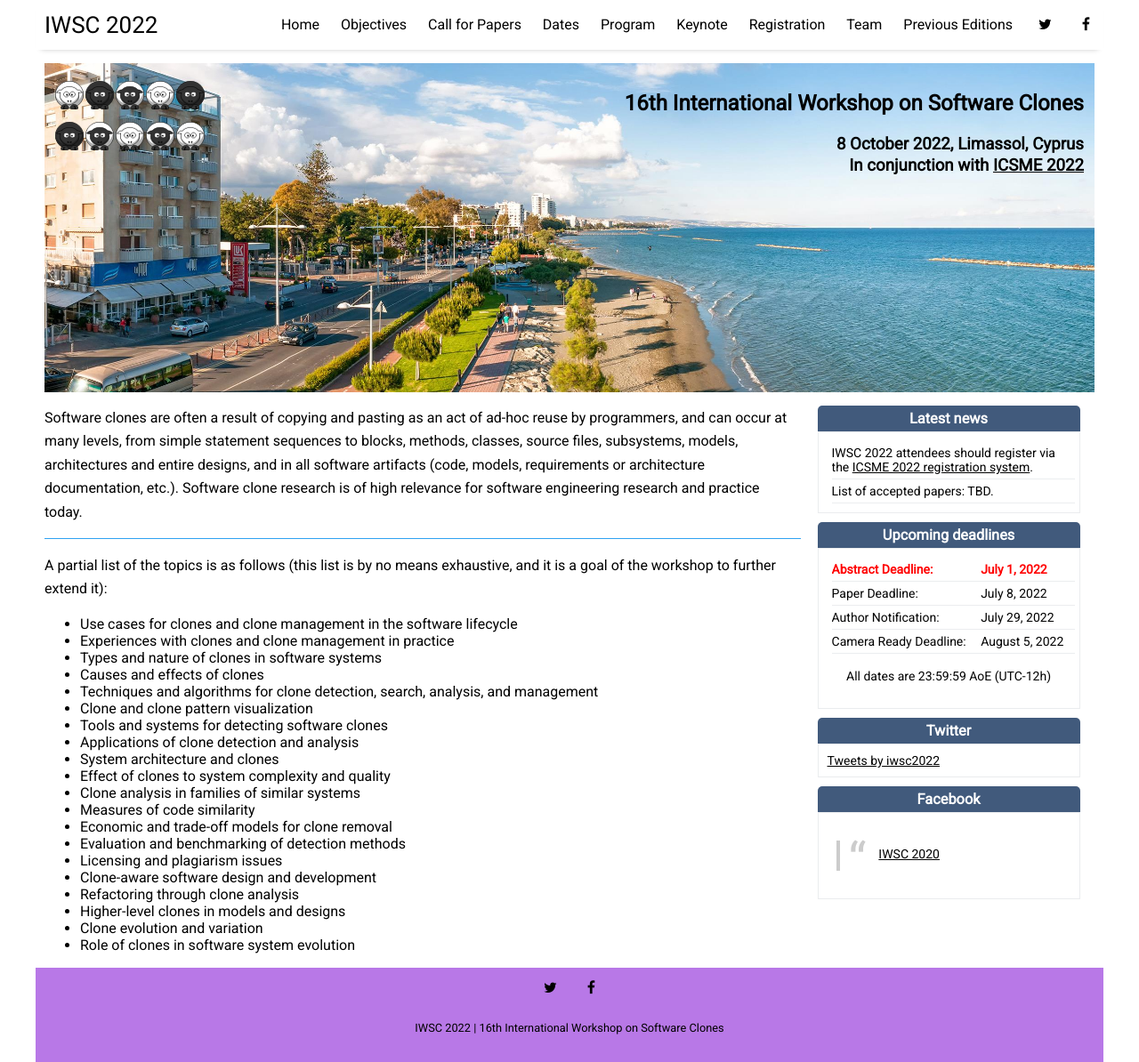
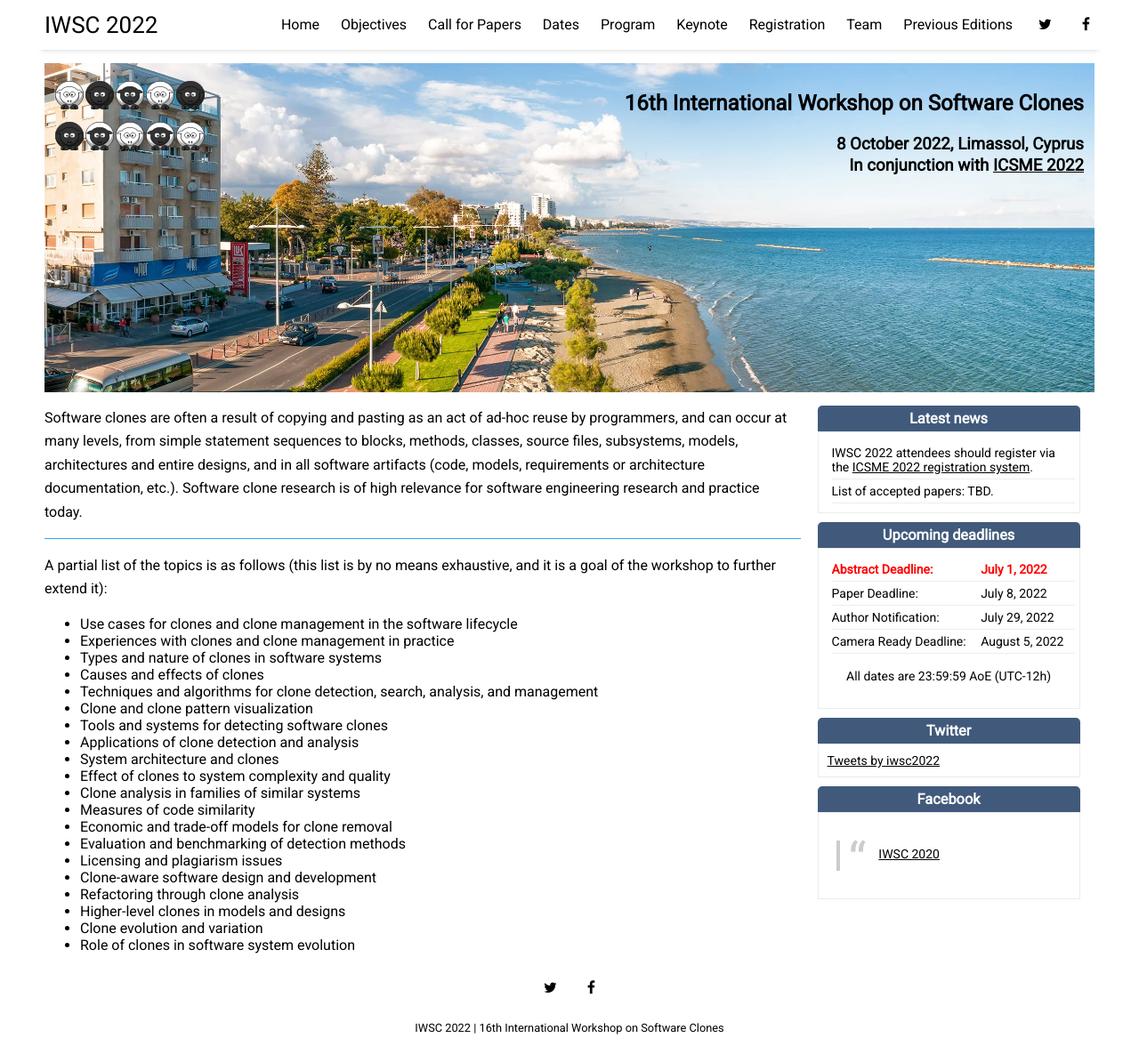
Before and after one commit to iwsc2023/iwsc2023.github.io, a Jekyll site: the page built from index.html, in a window 1280 px wide and 1194 px high. Shown: the whole window at 89% size. Built offline with Jekyll 4.4.1, drawn with Linux system fonts in a browser that asks for light colours; nearby versions of some CDN libraries; the list of posts is cut into pages by our own code; comment, search, counter and statistics services are not loaded.

Commit message:
change footer color

```diff
--- a/assets/css/_sass/_footer.scss
+++ b/assets/css/_sass/_footer.scss
@@ -1,12 +1,10 @@
 .footer {
-  background: #b878e7;
+  background: white;
   color: $brand-color;
   text-align: center;
   min-height: 56px;
   line-height: 45px;
   width: $container-width;
-  position:absolute;
-  bottom:0;
 }
 .footer a {
   color: $brand-color;
```
